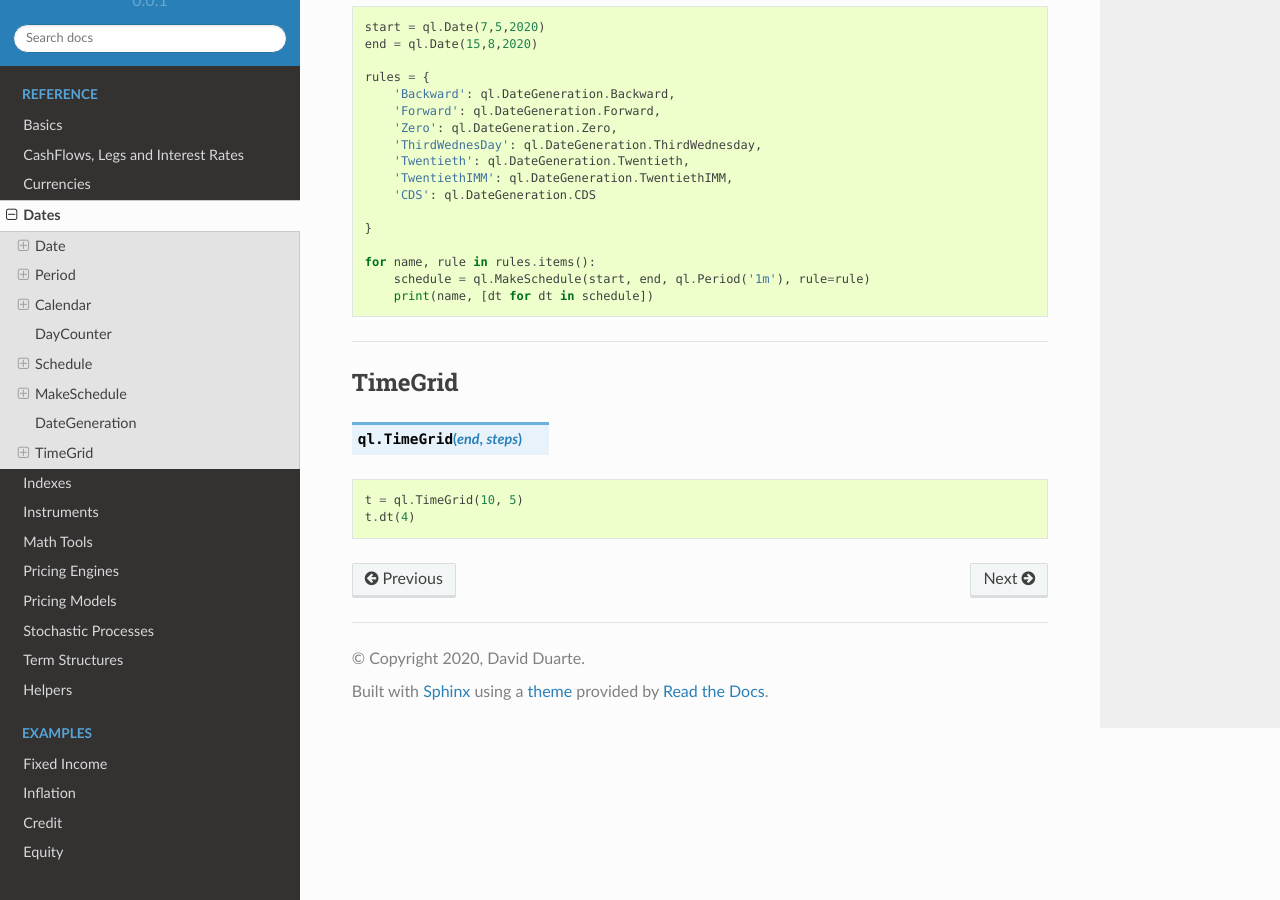
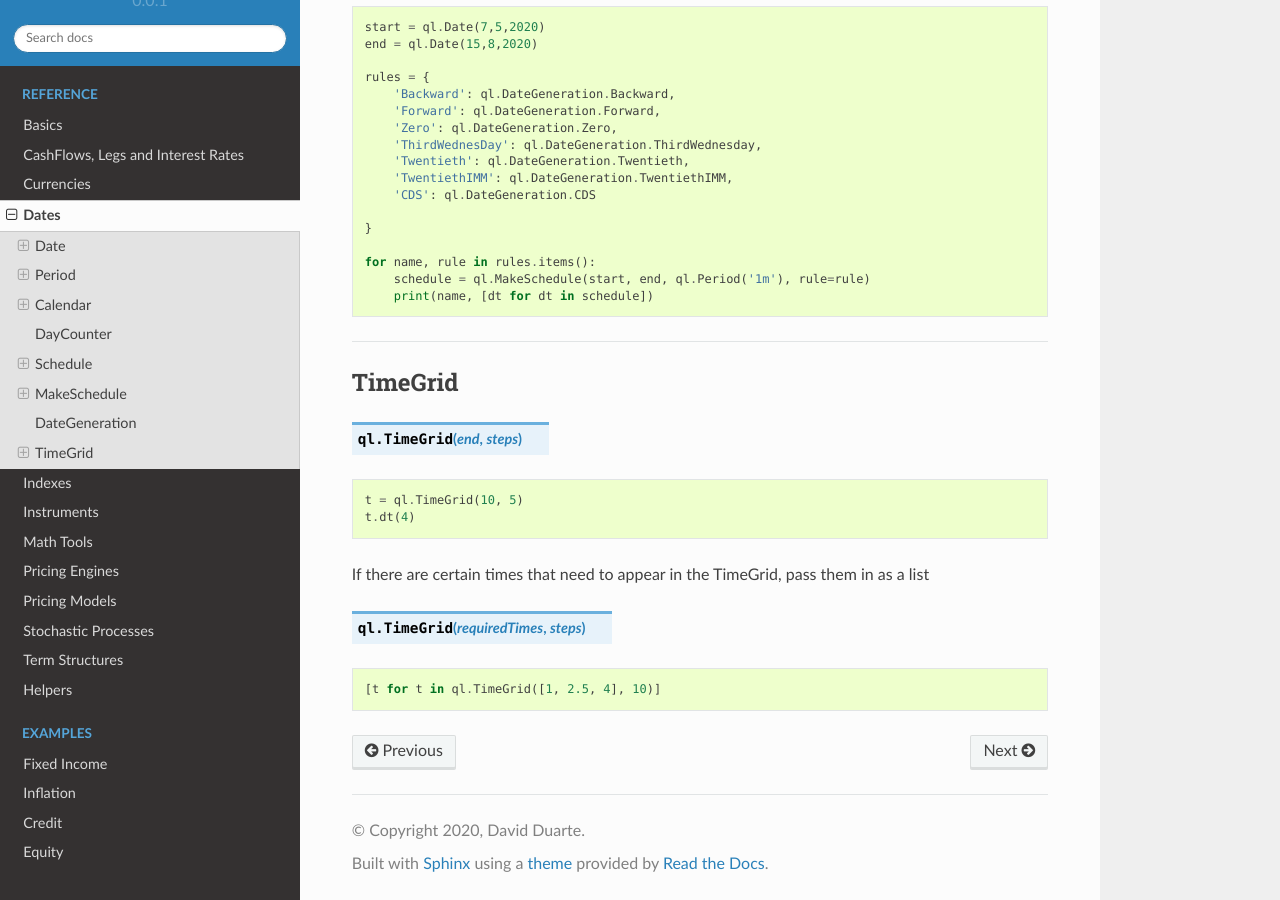
Before and after one commit to nhaga/QuantLib-Python-Docs, a Sphinx documentation site: the page built from docs/dates.rst, in a window 1280 px wide and 900 px high, scrolled down 8740 px. Built offline with Sphinx 7.4.7 and the Read the Docs theme 2.0.0, drawn with Linux system fonts in a browser that asks for light colours; formulas are drawn with MathJax 3.

Commit message:
Adding the requiredTimes constructor for TimeGrid

```diff
--- a/docs/dates.rst
+++ b/docs/dates.rst
@@ -448,3 +448,12 @@ TimeGrid
 
     t = ql.TimeGrid(10, 5)
     t.dt(4)
+
+
+If there are certain times that need to appear in the TimeGrid, pass them in as a list
+
+.. function:: ql.TimeGrid(requiredTimes, steps)
+
+.. code-block:: python
+
+    [t for t in ql.TimeGrid([1, 2.5, 4], 10)]
```
